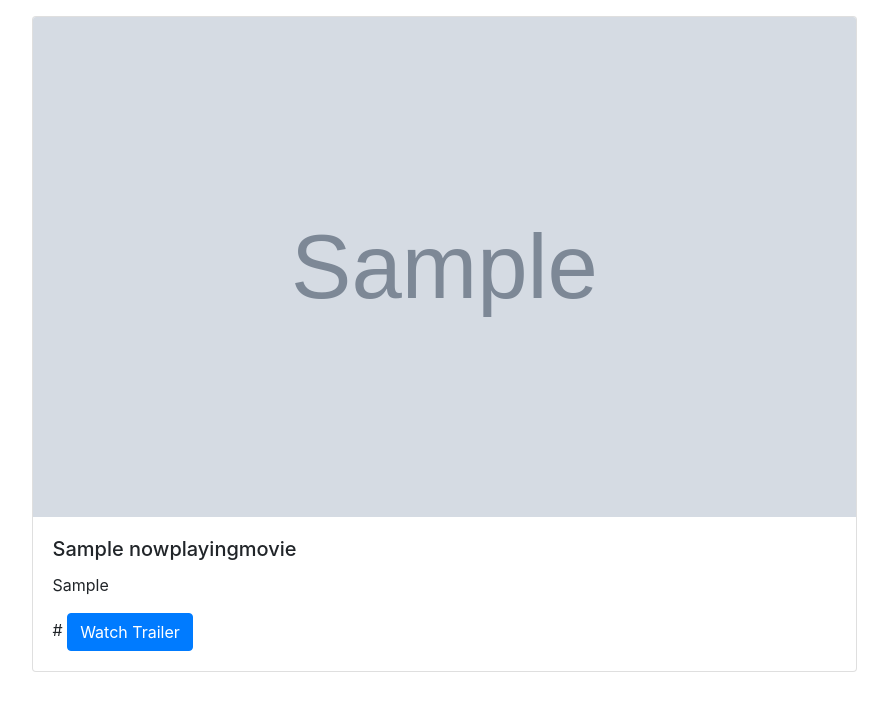
After one commit to momojohnson/movie-social-app, a Django app: a page that uses accounts/templates/base.html in a window 1280 px wide. The commit adds this page. Shown: the top 711 px of the page, without its empty margins (196-1084 px from the left). Run offline with Django 3.2, Linux system fonts and the light colour scheme; tables that the repository leaves empty hold one stand-in row (values such as "Sample post"); grey boxes marked "Sample" are stand-in pictures; some libraries are stand-ins or nearby versions.

Commit message:
Added movie_details.html. Updated movie_data.py to only get movies that have trailer

```diff
--- a/accounts/templates/base.html
+++ b/accounts/templates/base.html
@@ -4,7 +4,6 @@
     <!-- Required meta tags -->
     <meta charset="utf-8">
     <meta name="viewport" content="width=device-width, initial-scale=1, shrink-to-fit=no">
-
     <!-- Bootstrap CSS -->
     <link rel="stylesheet" href="https://stackpath.bootstrapcdn.com/bootstrap/4.1.1/css/bootstrap.min.css" integrity="sha384-WskhaSGFgHYWDcbwN70/dfYBj47jz9qbsMId/iRN3ewGhXQFZCSftd1LZCfmhktB" crossorigin="anonymous">
     <link href="https://fonts.googleapis.com/css?family=Abel" rel="stylesheet">
@@ -19,6 +18,7 @@
    <script src="https://ajax.googleapis.com/ajax/libs/jquery/3.3.1/jquery.min.js"></script>
     <script src="https://cdnjs.cloudflare.com/ajax/libs/popper.js/1.14.3/umd/popper.min.js" integrity="sha384-ZMP7rVo3mIykV+2+9J3UJ46jBk0WLaUAdn689aCwoqbBJiSnjAK/l8WvCWPIPm49" crossorigin="anonymous"></script>
     <script src="https://stackpath.bootstrapcdn.com/bootstrap/4.1.1/js/bootstrap.min.js" integrity="sha384-smHYKdLADwkXOn1EmN1qk/HfnUcbVRZyYmZ4qpPea6sjB/pTJ0euyQp0Mk8ck+5T" crossorigin="anonymous"></script>
+
     {% block scripts %}
     {% endblock %}
   </body>
--- a/accounts/templates/includes/navbar.html
+++ b/accounts/templates/includes/navbar.html
@@ -7,7 +7,7 @@
     <ul class="navbar-nav ml-auto">
       <li class="nav-item">
         {% if user.is_authenticated %}
-        <a class="nav-link" href="#">sigin as {{user.username }}</a>
+        <a class="nav-link" href="#">username: {{user.username }}</a>
       </li>
       <li class="nav-item">
         <a class="nav-link" href="{% url 'auth_logout' %}">logout</a>
--- a/movie/admin.py
+++ b/movie/admin.py
@@ -1,5 +1,8 @@
 from django.contrib import admin
+
 
 from . models import NowPlayingMovie
 
-admin.site.register(NowPlayingMovie)
+class NowPlayingMovieAdmin(admin.ModelAdmin):
+    search_fields = ['movie_title']
+admin.site.register(NowPlayingMovie, NowPlayingMovieAdmin)
--- a/movie/models.py
+++ b/movie/models.py
@@ -1,4 +1,5 @@
 from django.db import models
+from django.utils.text import slugify
 
 # This is the table for the movies that are playing in theater in the USA
 class NowPlayingMovie(models.Model):
@@ -6,7 +7,14 @@ class NowPlayingMovie(models.Model):
     movie_overview = models.CharField(max_length=1000)
     movie_poster_url = models.CharField(max_length=1000)
     movie_release_date = models.DateField()
+    slug = models.SlugField(max_length=500)
     movie_db_id = models.IntegerField()
+    movie_trailer_url = models.CharField(max_length=1000)
 
-if __name__=='__main__':
-    movies_now_playing_data()
+    def save(self, *args, **kwargs):
+        if not self.slug:
+            self.slug = slugify(self.movie_title)
+        super(NowPlayingMovie, self).save(*args, **kwargs)
+
+    def __str__(self):
+        return self.movie_title
--- a/movie/static/css/movie.css
+++ b/movie/static/css/movie.css
@@ -1,5 +1,5 @@
 img{
-    max-height: 350px;
+    max-height: 300px;
 }
 
 .container-fluid{
@@ -12,3 +12,41 @@ body{
     overflow-x: hidden;
     width: 100%;
 }
+img.image-detail{
+    max-height: 500px;
+}
+.mfp-wrap.mfp-close-btn-in{
+    left: 200px !important;
+
+}
+.popup-content{
+    z-index: -1;
+}
+/****/
+/* * Simple fade transition,*/
+/* */*/
+/*.mfp-fade.mfp-bg {*/
+/*	opacity: 0;*/
+/*	-webkit-transition: all 0.15s ease-out; */
+/*	-moz-transition: all 0.15s ease-out; */
+/*	transition: all 0.15s ease-out;*/
+/*}*/
+/*.mfp-fade.mfp-bg.mfp-ready {*/
+/*	opacity: 0.8;*/
+/*}*/
+/*.mfp-fade.mfp-bg.mfp-removing {*/
+/*	opacity: 0;*/
+/*}*/
+
+/*.mfp-fade.mfp-wrap .mfp-content {*/
+/*	opacity: 0;*/
+/*	-webkit-transition: all 0.15s ease-out; */
+/*	-moz-transition: all 0.15s ease-out; */
+/*	transition: all 0.15s ease-out;*/
+/*}*/
+/*.mfp-fade.mfp-wrap.mfp-ready .mfp-content {*/
+/*	opacity: 1;*/
+/*}*/
+/*.mfp-fade.mfp-wrap.mfp-removing .mfp-content {*/
+/*	opacity: 0;*/
+/*}*/
--- /dev/null
+++ b/movie/static/js/scripts.js
@@ -0,0 +1,10 @@
+$(document).ready(function() {
+	$('.trailer').magnificPopup({
+
+		type: 'iframe',
+
+	});
+	$('.trailer').on('click', function(){
+		$('.popup-content').append($('div.mfp-bg').html())
+	})
+});
--- /dev/null
+++ b/movie/templates/movies/movie_details.html
@@ -0,0 +1,43 @@
+{% extends 'base.html' %}
+{% load static %}
+{% block styles %}
+<link rel="stylesheet" href="{% static 'css/movie.css' %}" type="text/css" />
+{% endblock %}
+{% block title %} {{movie.movie_title}} {% endblock %}
+{% block content %}
+<div class="container">
+    <div class="row">
+        <div class="col-md-9 mx-auto mt-3">
+        <div class="card">
+          <img class="card-img-top image-detail" src="{{movie.movie_poster_url}}" alt="Card image cap">
+          <div class="card-body">
+            <h5 class="card-title">{{movie.movie_title}}</h5>
+            <p class="card-text">{{movie.movie_overview}}</p>
+            {% if movie.movie_trailer_url %}
+            {{movie.movie_trailer_url}}
+          <button type="button" class="btn btn-primary" data-toggle="modal" data-target=".trailer-modal">Watch Trailer</button>
+          <div class="modal fade trailer-modal" tabindex="-1" role="dialog" aria-labelledby="myLargeModalLabel" aria-hidden="true">
+            <div class="modal-dialog modal-lg">
+              <div class="modal-content">
+                <div class="embed-responsive embed-responsive-16by9">
+                <iframe class="embed-responsive-item" src="{{movie.movie_trailer_url}}" allowfullscreen></iframe>
+             </div>
+              </div>
+              <div class="modal-footer">
+                <button type="button" data-dismiss="modal" class="close text-white" aria-label="Close">
+                <span aria-hidden="true">&times;</span>
+              </button>
+            </div>
+            </div>
+
+          </div>
+          {% endif %}
+    </div>
+  </div>
+  </div>
+</div>
+</div>
+{% endblock %}
+  {% block scripts %}
+  <script type="text/javascript" src="{% static 'js/scripts.js' %}"></script>
+  {% endblock %}
--- a/movie/templates/movies/movie_list.html
+++ b/movie/templates/movies/movie_list.html
@@ -29,7 +29,7 @@
               <div class="card-body">
                 <h5 class="card-title">{{movie.movie_title}}</h5>
                 <p class="card-text">{{movie.movie_overview|truncatechars:50}}</p>
-                <a href="#" class="btn btn-primary">View More...</a>
+                <a href="{% url 'movies:movie_details' movie.slug movie.id %}" class="btn btn-primary">View More...</a>
               </div>
             </div>
             </div>
--- a/movie/urls.py
+++ b/movie/urls.py
@@ -4,4 +4,5 @@ from movie import views
 app_name = 'movies'
 urlpatterns = [
     path('movies/', views.MoviesListPageView.as_view(), name='movies_list'),
+    path('movies/<slug:movie_slug>-<int:movie_id>/', views.MovieDetailsPageView.as_view(), name='movie_details')
 ]
--- a/movie/views.py
+++ b/movie/views.py
@@ -1,8 +1,9 @@
-from django.shortcuts import render
+from django.shortcuts import render, get_object_or_404
 from django.views.generic.list import ListView
 from django.views.generic.detail import DetailView
 
 from movie.models import NowPlayingMovie
+# import movies_data
 
 
 class MoviesListPageView(ListView):
@@ -20,3 +21,38 @@ class MoviesListPageView(ListView):
         context = super().get_context_data(**kwargs)
         context['title'] = 'Movies List'
         return context
+
+#  model = Campground
+#     ontext_object_name = 'campground'
+#     pk_url_kwarg = "campground_id"
+#     slug_url_kwarg = 'slug'
+#     context_object_name = "comments"
+#     template_name = 'campgrounds/campground_details.html'
+#     paginate_by = 3
+
+#     def get_context_data(self, **kwargs):
+#         kwargs['campground'] = self.campground
+#         kwargs['total_comments'] = Comment.objects.count()
+#         return super().get_context_data(**kwargs)
+
+
+#     def get_queryset(self):
+#         self.campground = get_object_or_404(Campground, pk=self.kwargs.get('campground_id'))
+#         queryset = self.campground.comments.order_by("-created_at")
+#         return queryset
+class MovieDetailsPageView(ListView):
+    model = NowPlayingMovie
+    pk_url_kwarg = 'movie_id'
+    slug_url_kwarg = 'movie_slug'
+    template_name = 'movies/movie_details.html'
+    # paginate_by = 3
+
+    def get_context_data(self, **kwargs):
+        kwargs['movie'] = self.movie
+        # kwargs['youtube_url'] = movies_data.get_movie_trailer(self.movie.movie_db_id)
+        # kwargs['total_comments'] = Comment.objects.count()
+        return super().get_context_data(**kwargs)
+
+    def get_queryset(self):
+        self.movie = get_object_or_404(NowPlayingMovie, pk=self.kwargs.get('movie_id'), slug=self.kwargs.get('movie_slug'))
+        # queryset = self.campground.comments.order_by("-created_at")
```
Also changed, not shown: movies_data.py (+35 -12 lines), accounts/migrations/0001_initial.py (deleted), accounts/migrations/__init__.py (deleted), movie/migrations/0001_initial.py, movie/static/images/img1.jpg (deleted), movie/static/images/img2.jpg (deleted), movie/static/images/img3.jpg (deleted).
